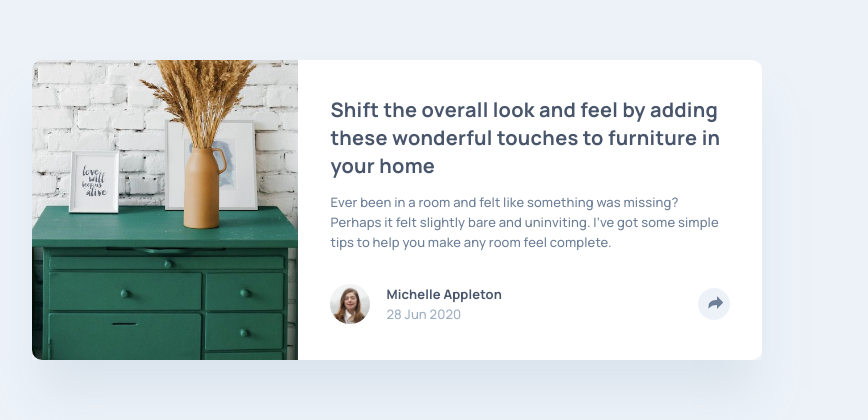
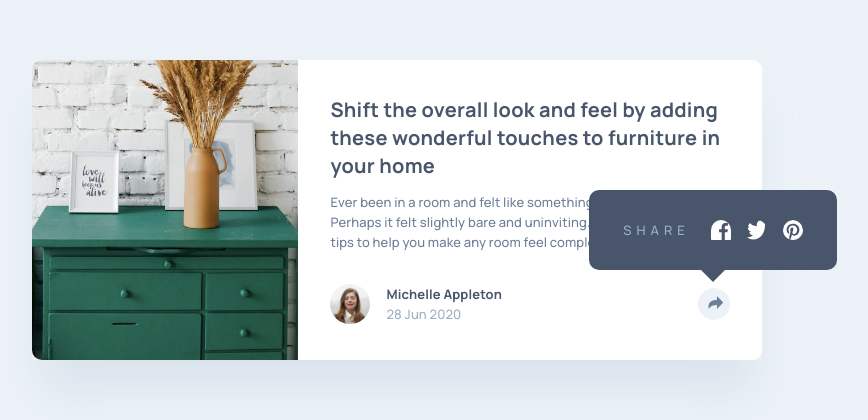
Before and after one commit to welpmoz/Article-Preview-Component, a plain HTML site: page docs/index.html in a window 1280 px wide. Shown: the part 190-610 px from the top of the page, without its empty margins (243-1111 px from the left). Drawn offline with Linux system fonts and the light colour scheme.

Commit message:
share options non interactive but responsive complete

```diff
--- a/docs/index.html
+++ b/docs/index.html
@@ -26,6 +26,19 @@
     </div>
 
     <div class="text-content">
+      <div class="share-wrapper">
+        <div class="share-options">
+          <span class="text-preset-4 txt-grayish-blue">SHARE</span>
+          <div class="social-links">
+            <img src="./images/icon-facebook.svg" alt="Facebook icon" loading="lazy">
+            <img src="./images/icon-twitter.svg" alt="Twitter icon" loading="lazy">
+            <img src="./images/icon-pinterest.svg" alt="Pinterest twitter" loading="lazy">
+          </div>
+        </div>
+
+        <div class="triangle"></div>
+      </div>
+
       <h1 class="text-preset-1 txt-very-dark-grayish-blue">
         Shift the overall look and feel by adding these wonderful
         touches to furniture in your home
@@ -51,7 +64,7 @@
           </div>
         </div>
 
-        <button>
+        <button type="button">
           <img src="./images/icon-share.svg" alt="Share icon">
         </button>
       </div>
--- a/docs/styles/main.css
+++ b/docs/styles/main.css
@@ -10,6 +10,7 @@
     display: flex;
     flex-direction: column;
     gap: 1.2rem;
+    position: relative;
 }
 
 .main-content > .img-wrapper {
--- a/docs/styles/share-button.css
+++ b/docs/styles/share-button.css
@@ -35,3 +35,65 @@
     height: 1.3rem;
     transform: translateX(8%);
 }
+
+.text-content > .share-wrapper {
+    position: absolute;
+    display: flex;
+    flex-direction: column;
+    left: 0;
+    right: 0;
+    bottom: 0;
+}
+
+.text-content .share-options {
+    height: 8rem;
+    padding-left: 3.2rem;
+    background-color: var(--very-dark-grayish-blue);
+    display: flex;
+    flex-direction: row;
+    flex-wrap: wrap;
+    align-items: center;
+    gap: 2.1rem;
+}
+
+.text-content .share-wrapper .triangle {
+    width: 0;
+    height: 0;
+    border-left: 12px solid transparent;
+    border-right: 12px solid transparent;
+    border-top: 12px solid var(--very-dark-grayish-blue);
+}
+
+.text-content .share-options .social-links {
+    display: flex;
+    flex-direction: row;
+    gap: 1.6rem;
+}
+
+@media (min-width: 23.4375rem) {
+    .text-content .share-options {
+        border-radius: 0 0 10px 10px;
+    }
+}
+
+@media (min-width: 62.5rem) {
+    .text-content > .share-wrapper {
+        top: 13rem;
+        right: -7.5rem;
+        left: unset;
+        align-items: center;
+    }
+
+    .text-content .share-options {
+        padding: 1.8rem 0;
+        justify-content: center;
+        width: 24.8rem;
+        border-radius: 10px;
+    }
+}
+
+@media (max-width: 62.5rem) {
+    .text-content .share-wrapper .triangle {
+        display: none;
+    }
+}
```
Also changed, not shown: 1 other file.
